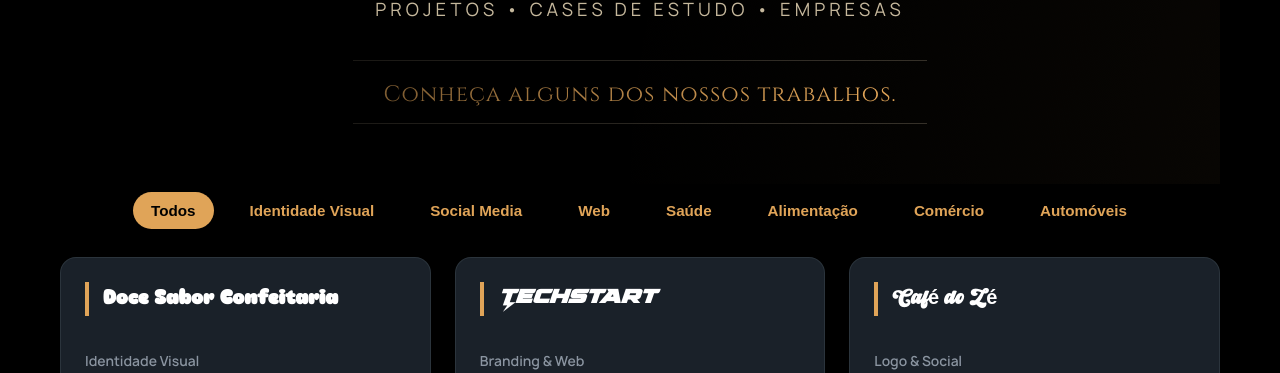
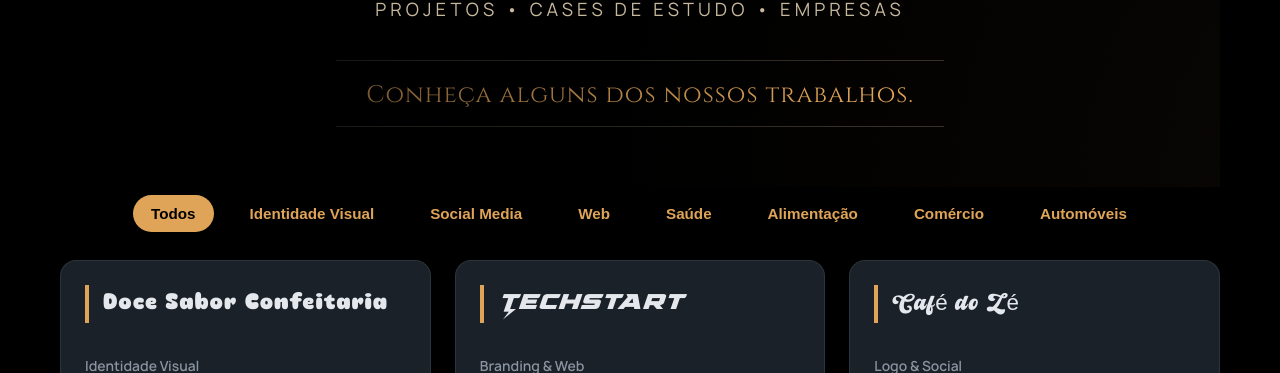
Before and after one commit to IsaqueA-B/Studio-Ambar, a React (Vite) app: page /portfolio in a window 1280 px wide. Shown: the part 269-642 px from the top of the page. Built offline with nearby package versions, Linux system fonts and the light colour scheme; no server answers; a web font is replaced by a local one.

Commit message:
Isaque-AjusteGeral_Fontes-07_07_2026

```diff
--- a/src/pages/Portfolio.jsx
+++ b/src/pages/Portfolio.jsx
@@ -85,7 +85,7 @@ function Portfolio() {
                 {projetosFiltrados.map((proj) => (
                     <Link to={`/portfolio/${proj.id}`} className="btn-card" key={proj.id}>
                         <div className="card">
-                        <h3 className={`projeto-id-${proj.id}`}>
+                        <h3 className={ `projeto-id-${proj.id} projeto-text`}>
                             {proj.nome}
                             </h3>
                             <p><small>{proj.categoria}</small></p>
--- a/src/styles/Gerais/footer.css
+++ b/src/styles/Gerais/footer.css
@@ -68,7 +68,7 @@
     display: flex;
     align-items: flex-start;
     gap: 10px;
-    font-size: 0.95rem;
+    font-size: 1rem;
     color: var(--text-muted);
 }
 
@@ -79,7 +79,6 @@
     align-items: center;
     justify-content: center;
     flex-shrink: 0;
-    color: var(--brand-ambar);
     font-size: 1.1rem;
 }
 
--- a/src/styles/Gerais/pageHero.css
+++ b/src/styles/Gerais/pageHero.css
@@ -61,7 +61,7 @@
 }
 
 .slogan {
-    font-size: 1.4rem;
+    font-size: 1.5rem;
     color: var(--brand-ambar);
     letter-spacing: 1px;
 }
--- a/src/styles/Gerais/typography.css
+++ b/src/styles/Gerais/typography.css
@@ -93,7 +93,7 @@ h2.centralizado::after,
 
 /* Fonte título para spans e elementos não-h */
 .fonte-titulo {
-    font-family: 'Cinzel', serif;
+    font-family: 'Cinzel';
 }
 
 .subtitulo-pagina {
--- a/src/styles/Pages/portfolio-especificos.css
+++ b/src/styles/Pages/portfolio-especificos.css
@@ -1,11 +1,13 @@
-/* Super Charge - TechStart */
-@font-face {
-  font-family: 'Super Charge';
-  src: url('../../assets/fonts/Portfolio/SuperchargeExpanded-z83aw.otf') format('opentype');
-}
-
-.projeto-id-2 {
-    font-family: 'Super Charge', sans-serif;
+  .projeto-text {
+    font-size: 1.4em;
+    letter-spacing: 1px;
+    font-weight: 10;
+    background: var(--text-main);
+    -webkit-background-clip: text;
+    background-clip: text;
+    color: transparent;
+    display: inline-block;
+    position: relative;
   }
 
   /* Mochi Boom - Doce Sabor Confeitaria */
@@ -16,6 +18,16 @@
 
   .projeto-id-1 {
     font-family: 'Mochi Boom', sans-serif;
+  }
+
+  /* Super Charge - TechStart */
+  @font-face {
+    font-family: 'Super Charge';
+    src: url('../../assets/fonts/Portfolio/SuperchargeExpanded-z83aw.otf') format('opentype');
+  }
+
+  .projeto-id-2 {
+    font-family: 'Super Charge', sans-serif;
   }
 
   @font-face {
```
Lines whose indentation alone changed are shown as unchanged.
